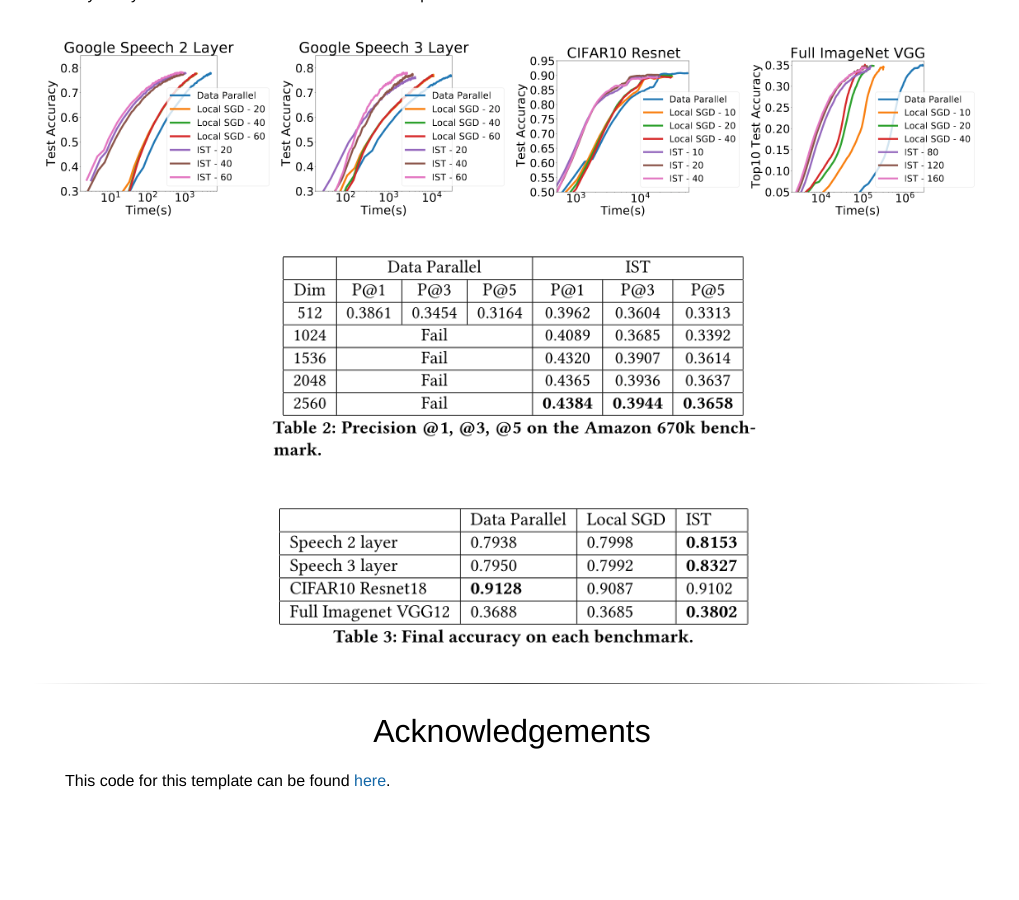
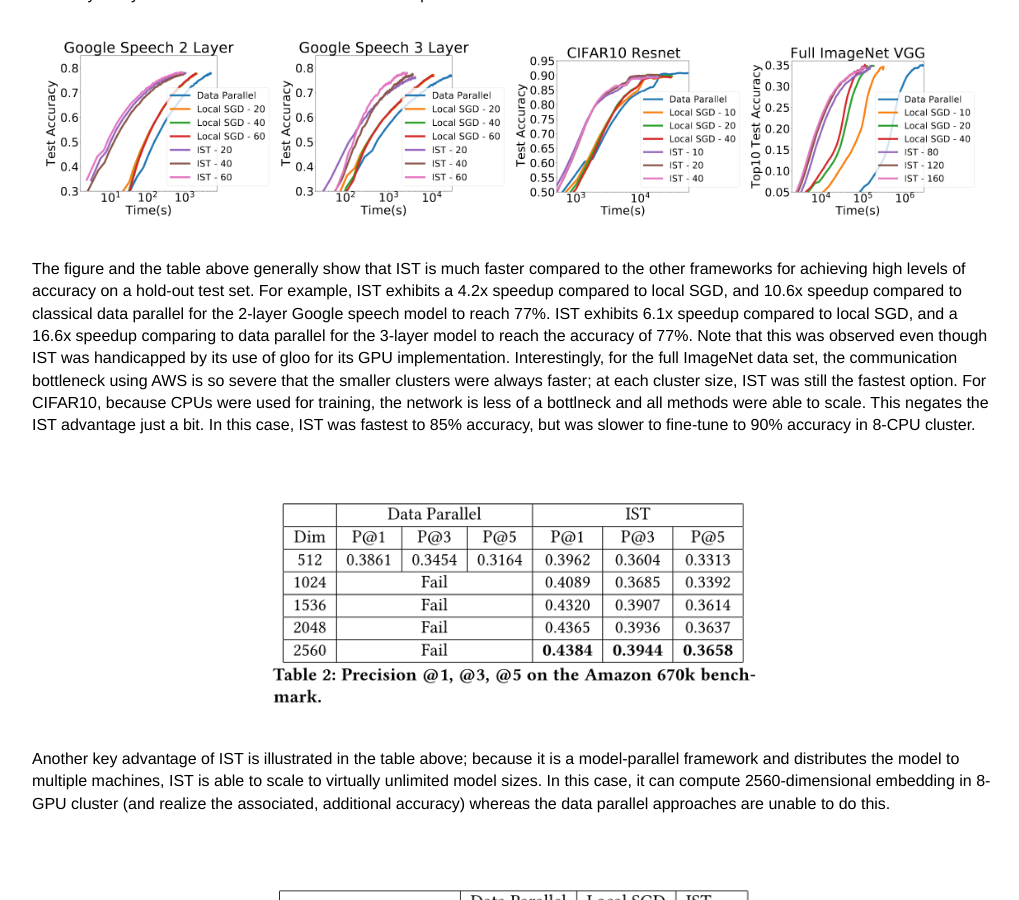
Before and after one commit to akyrillidis/ist, a Jekyll site: the page IST.html, which Jekyll copies as it is, in a window 1280 px wide and 900 px high, scrolled down 2513 px. Shown: the whole window, without its empty margins (128-1147 px from the left). Built offline with Jekyll 4.4.1, drawn with Linux system fonts in a browser that asks for light colours; some web fonts are replaced; before the commit the page ends 3332 px from its top, so only the background shows below that.

Commit message:
Update IST.html

```diff
--- a/IST.html
+++ b/IST.html
@@ -342,6 +342,10 @@ Furthermore, IST scales to large models that cannot be learned using standard ap
 						<td><img class="round" style="width:960px" src="./assets/img/fig1.png"/></td>
 					</center>
 				</td>
+				<br>
+		    		<p>The figure and the table above generally show that IST is much faster compared to the other frameworks for achieving high levels of accuracy on a hold-out test set. For example, IST exhibits a 4.2x speedup compared to local SGD, and 10.6x speedup compared to classical data parallel for the 2-layer Google speech model to reach 77%. IST exhibits 6.1x speedup compared to local SGD, and a 16.6x speedup comparing to data parallel for the 3-layer model to reach the accuracy of 77%.
+				Note that this was observed even though IST was handicapped by its use of gloo for its GPU implementation. Interestingly, for the full ImageNet data set, the communication bottleneck using AWS is so severe that the smaller clusters were always faster; at each cluster size, IST was still the fastest option. For CIFAR10, because CPUs were used for training, the network is less of a bottlneck and all methods were able to scale.  This negates the IST advantage just a bit. In this case, IST was fastest to 85% accuracy, but was slower to fine-tune to 90% accuracy in 8-CPU cluster.</p>
+				<br>
 
 				<br>
 				<td align=center width=960px>
@@ -349,9 +353,12 @@ Furthermore, IST scales to large models that cannot be learned using standard ap
 						<td><img class="round" style="width:500px" src="./assets/img/fig2.png"/></td>
 					</center>
 				</td>
+				<br>
+		    		<p>Another key advantage of IST is illustrated in the table above; because it is a model-parallel framework and distributes the model to multiple machines, IST is able to scale to virtually unlimited model sizes. In this case, it can compute 2560-dimensional embedding in 8-GPU cluster (and realize the associated, additional accuracy) whereas the data parallel approaches are unable to do this.</p>
+				<br>
 
-							<br>
-				<td align=center width=960px>
+		    		<br>
+		    		<td align=center width=960px>
 					<center>
 						<td><img class="round" style="width:500px" src="./assets/img/fig3.png"/></td>
 					</center>
```
